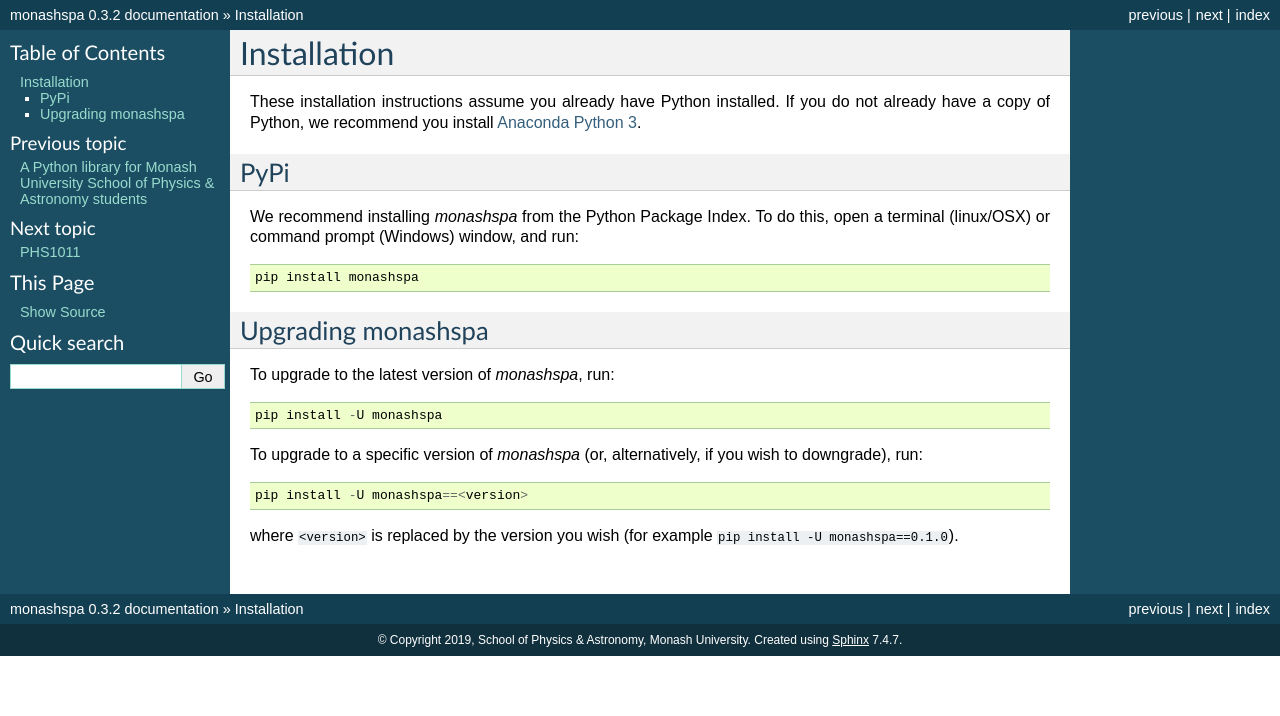
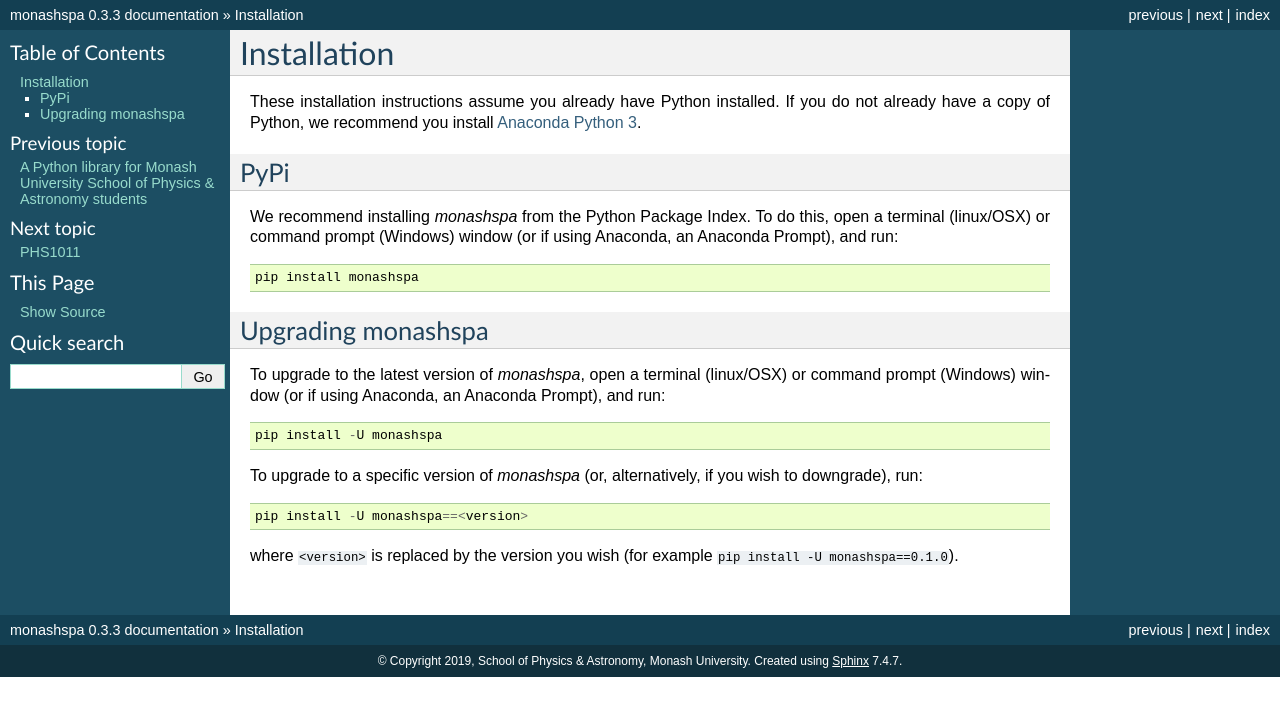
Before and after one commit to Monash-University-Physics-Astronomy/monashspa, a Sphinx documentation site: the page built from docs/install.rst, in a window 1280 px wide. Shown: the top 716 px of the page. Built offline with Sphinx 7.4.7, drawn with Linux system fonts in a browser that asks for light colours; the version number is read from the project's files by our own code.

Commit message:
Updated upgrade message/instructions to be clearer

```diff
--- a/docs/install.rst
+++ b/docs/install.rst
@@ -8,7 +8,7 @@ These installation instructions assume you already have Python installed. If you
 ----
 PyPi
 ----
-We recommend installing `monashspa` from the Python Package Index. To do this, open a terminal (linux/OSX) or command prompt (Windows) window, and run::
+We recommend installing `monashspa` from the Python Package Index. To do this, open a terminal (linux/OSX) or command prompt (Windows) window (or if using Anaconda, an Anaconda Prompt), and run::
 
     pip install monashspa
 
@@ -16,7 +16,7 @@ We recommend installing `monashspa` from the Python Package Index. To do this, o
 Upgrading monashspa
 -------------------
 
-To upgrade to the latest version of `monashspa`, run::
+To upgrade to the latest version of `monashspa`, open a terminal (linux/OSX) or command prompt (Windows) window (or if using Anaconda, an Anaconda Prompt), and run::
 
     pip install -U monashspa
 
--- a/monashspa/__init__.py
+++ b/monashspa/__init__.py
@@ -60,7 +60,9 @@ def __check_for_new_monashspa_version():
                 print(__colorise(colorama_enabled, "[monashspa:info] A new version of monashspa is available"))
                 print(__colorise(colorama_enabled, "[monashspa:info] You are running monashspa version: {}".format(__version__)))
                 print(__colorise(colorama_enabled, "[monashspa:info] The latest monashspa version is: {}".format(online_version)))
-                print(__colorise(colorama_enabled, "[monashspa:info] To upgrade, run: pip install -U monashspa"))
+                print(__colorise(colorama_enabled, "[monashspa:info] To upgrade, run: "))
+                print(__colorise(colorama_enabled, "[monashspa:info]     pip install -U monashspa"))
+                print(__colorise(colorama_enabled, "[monashspa:info] from a terminal or Anaconda Prompt (or see the install instructions at https://monashspa.readthedocs.io)"))
 
     except Exception:
         print(__colorise(colorama_enabled, "[monashspa:info] Unable to check if a newer version is available"))
--- a/setup.py
+++ b/setup.py
@@ -21,7 +21,7 @@ from setuptools import setup, find_packages
 # Define the current version of the library
 # Update this before building and publishing a new version
 # see https://semver.org/ for guidelines on how to modify the version string
-VERSION = '0.3.2'
+VERSION = '0.3.3'
 
 # get directory of setup.py and the rest of the code for the library
 code_dir = os.path.abspath(os.path.dirname(__file__))
```
